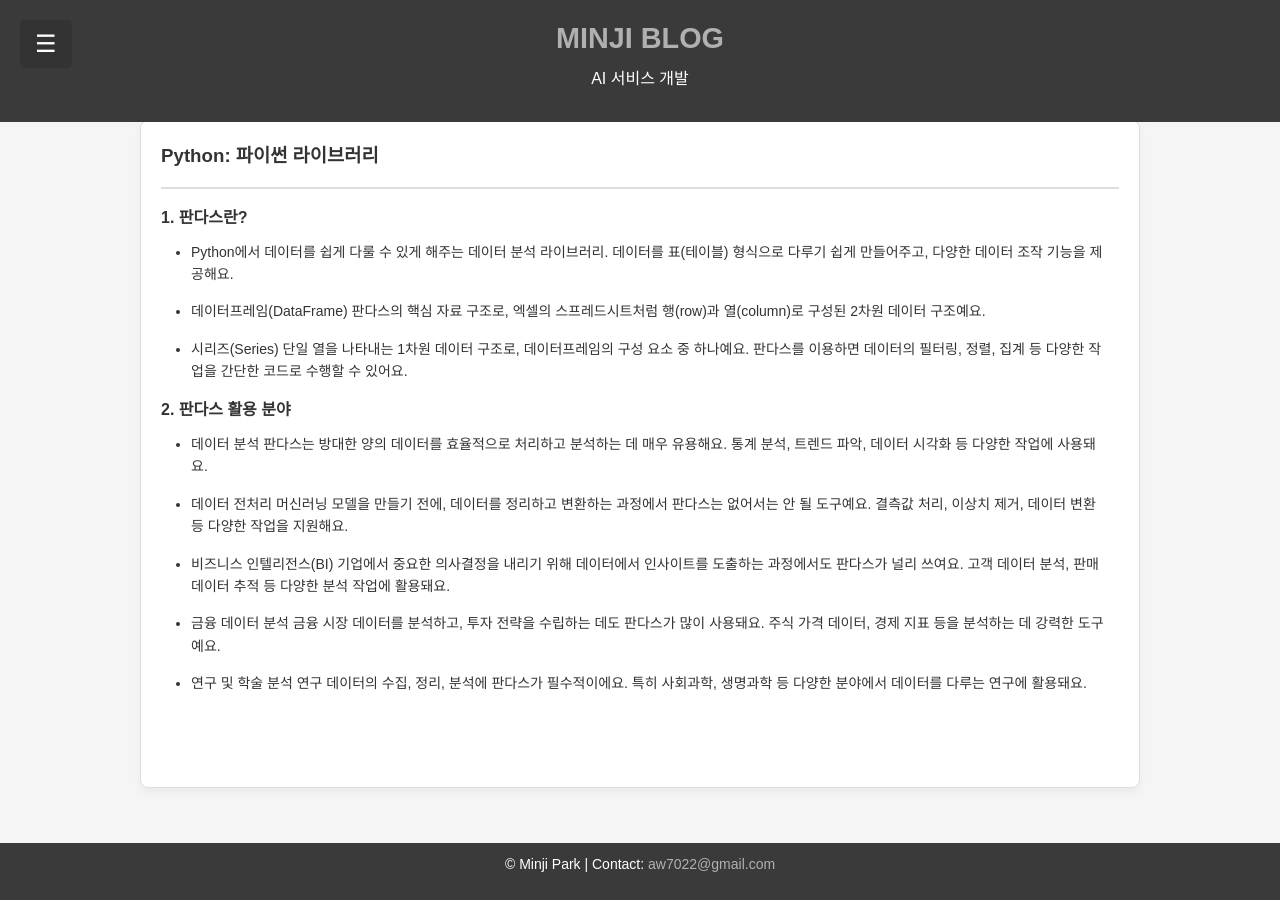
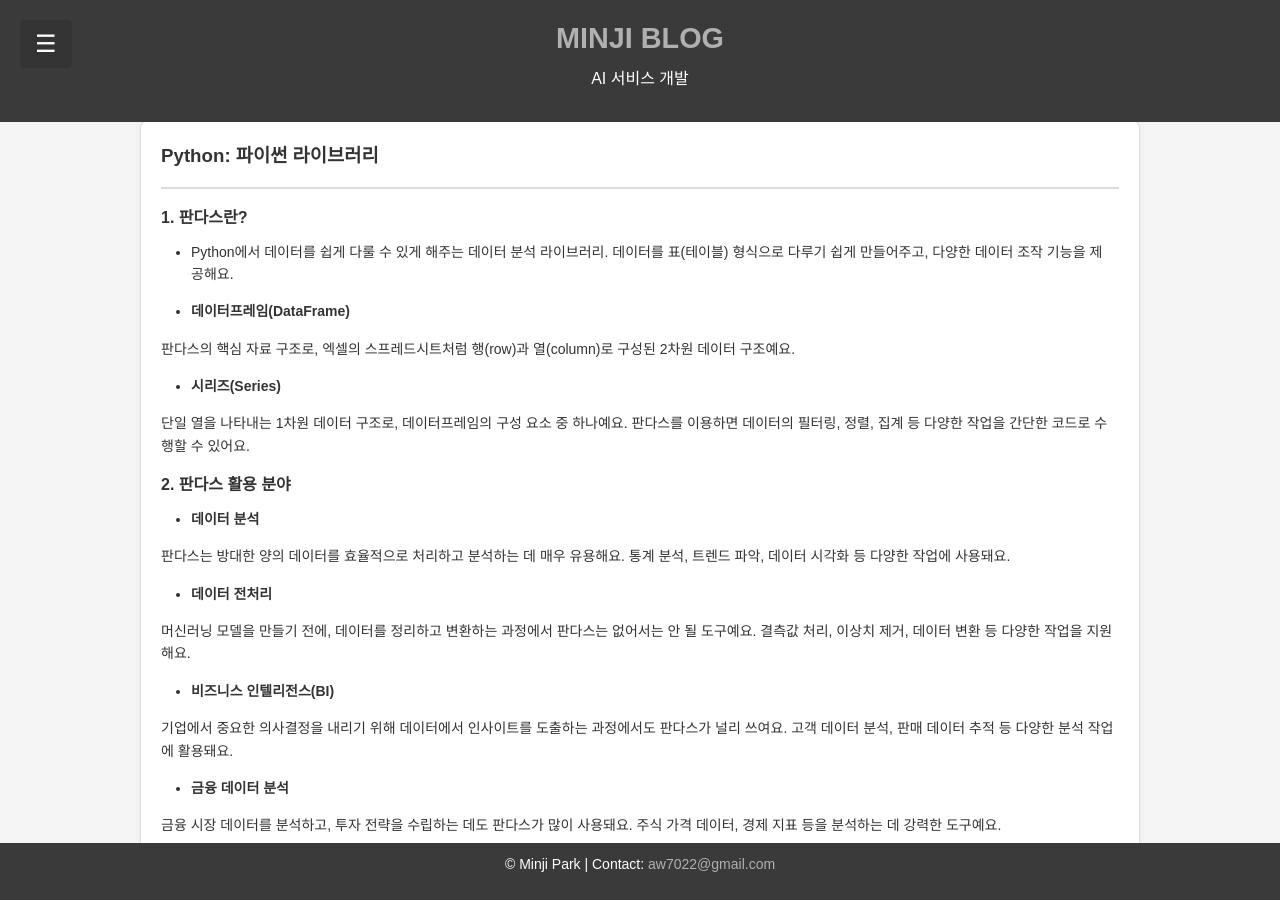
Before and after one commit to Mminzy22/Blog, a Jekyll site: the page built from _posts/Python/2024-11-25-Python06.md, in a window 1280 px wide and 900 px high. Built offline with Jekyll 4.4.1, drawn with Linux system fonts in a browser that asks for light colours; nearby versions of some CDN libraries; comment, search, counter and statistics services are not loaded; some of the changed text lies outside the part shown.

Commit message:
Update post

```diff
--- a/_posts/Python/2024-11-25-Python06.md
+++ b/_posts/Python/2024-11-25-Python06.md
@@ -6,29 +6,37 @@ categories: [Python]
 ---
 
 #### 1. 판다스란?
+
 - Python에서 데이터를 쉽게 다룰 수 있게 해주는 데이터 분석 라이브러리.
 데이터를 표(테이블) 형식으로 다루기 쉽게 만들어주고, 다양한 데이터 조작 기능을 제공해요.
 
-- 데이터프레임(DataFrame)
+- **데이터프레임(DataFrame)**
+
 판다스의 핵심 자료 구조로, 엑셀의 스프레드시트처럼 행(row)과 열(column)로 구성된 2차원 데이터 구조예요.
 
-- 시리즈(Series)
+- **시리즈(Series)**
+
 단일 열을 나타내는 1차원 데이터 구조로, 데이터프레임의 구성 요소 중 하나예요.
 판다스를 이용하면 데이터의 필터링, 정렬, 집계 등 다양한 작업을 간단한 코드로 수행할 수 있어요.
 
 #### 2. 판다스 활용 분야
 
-- 데이터 분석
+- **데이터 분석**
+
 판다스는 방대한 양의 데이터를 효율적으로 처리하고 분석하는 데 매우 유용해요. 통계 분석, 트렌드 파악, 데이터 시각화 등 다양한 작업에 사용돼요.
 
-- 데이터 전처리
+- **데이터 전처리**
+
 머신러닝 모델을 만들기 전에, 데이터를 정리하고 변환하는 과정에서 판다스는 없어서는 안 될 도구예요. 결측값 처리, 이상치 제거, 데이터 변환 등 다양한 작업을 지원해요.
 
-- 비즈니스 인텔리전스(BI)
+- **비즈니스 인텔리전스(BI)**
+
 기업에서 중요한 의사결정을 내리기 위해 데이터에서 인사이트를 도출하는 과정에서도 판다스가 널리 쓰여요. 고객 데이터 분석, 판매 데이터 추적 등 다양한 분석 작업에 활용돼요.
 
-- 금융 데이터 분석
+- **금융 데이터 분석**
+
 금융 시장 데이터를 분석하고, 투자 전략을 수립하는 데도 판다스가 많이 사용돼요. 주식 가격 데이터, 경제 지표 등을 분석하는 데 강력한 도구예요.
 
-- 연구 및 학술 분석
+- **연구 및 학술 분석**
+
 연구 데이터의 수집, 정리, 분석에 판다스가 필수적이에요. 특히 사회과학, 생명과학 등 다양한 분야에서 데이터를 다루는 연구에 활용돼요.
```
